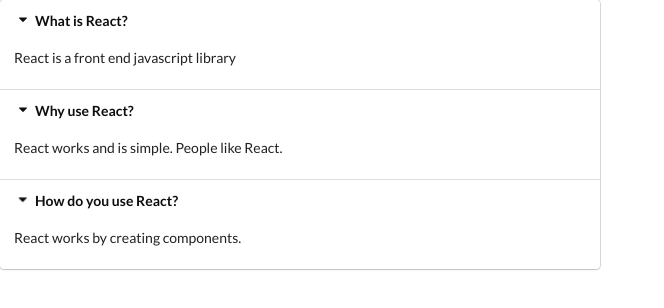
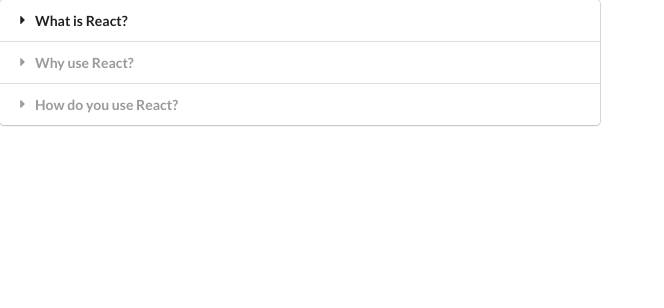
Before and after one commit to bmokriev/React-To-The-Top, a React (Create React App) app in the folder widgets/: page / in a window 1280 px wide. Shown: the top 308 px of the page, without its empty margins (0-664 px from the left). Built offline with nearby package versions, Linux system fonts and the light colour scheme.

Commit message:
Adding state to Accordion component

```diff
--- a/widgets/src/components/Accordion.js
+++ b/widgets/src/components/Accordion.js
@@ -1,14 +1,20 @@
-import React from 'react';
+import React, { useState } from 'react';
 
 const Accordion = ({ items }) => {
-  const renderedItems = items.map((item) => {
+  const [activeIndex, setActiveIndex] = useState(null);
+
+  const onTitleClick = (index) => {
+    setActiveIndex(index);
+  };
+  const renderedItems = items.map((item, index) => {
+    const active = index === activeIndex ? 'active' : '';
     return (
       <React.Fragment key={item.title}>
-        <div className="title active">
+        <div className={`title ${active}`} onClick={() => onTitleClick(index)}>
           <i className="dropdown icon"></i>
           {item.title}
         </div>
-        <div className="content active">
+        <div className={`content ${active}`}>
           <p>{item.content}</p>
         </div>
       </React.Fragment>
```
